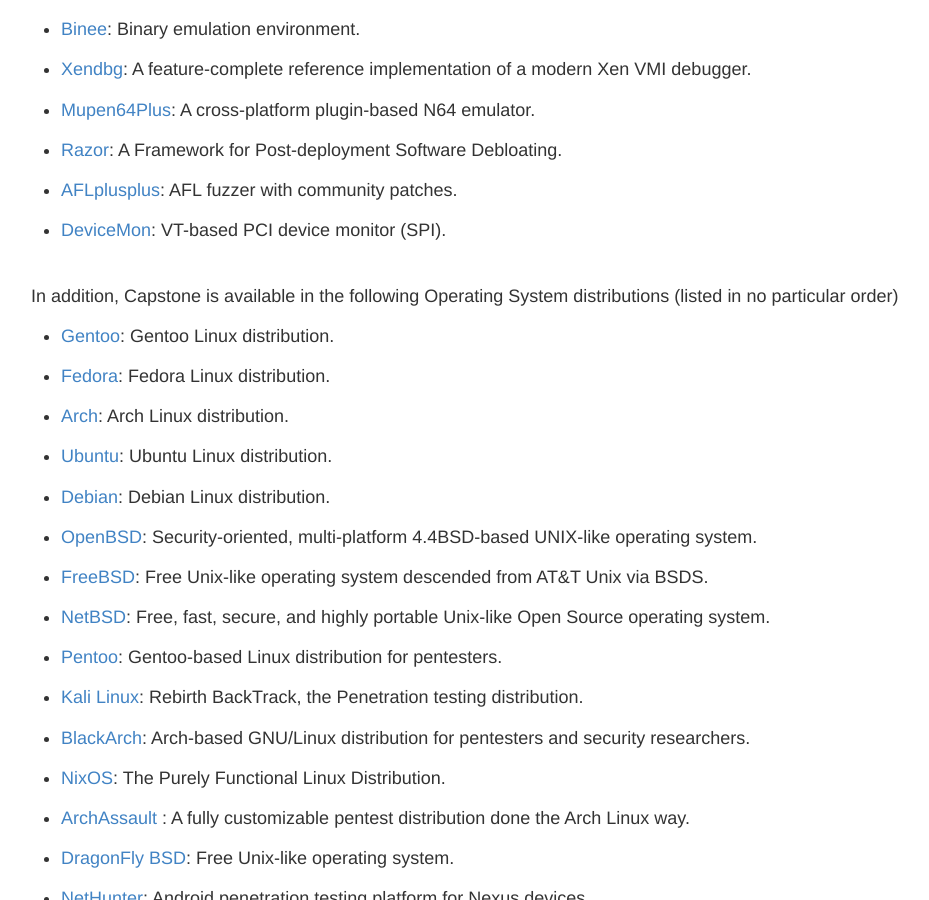
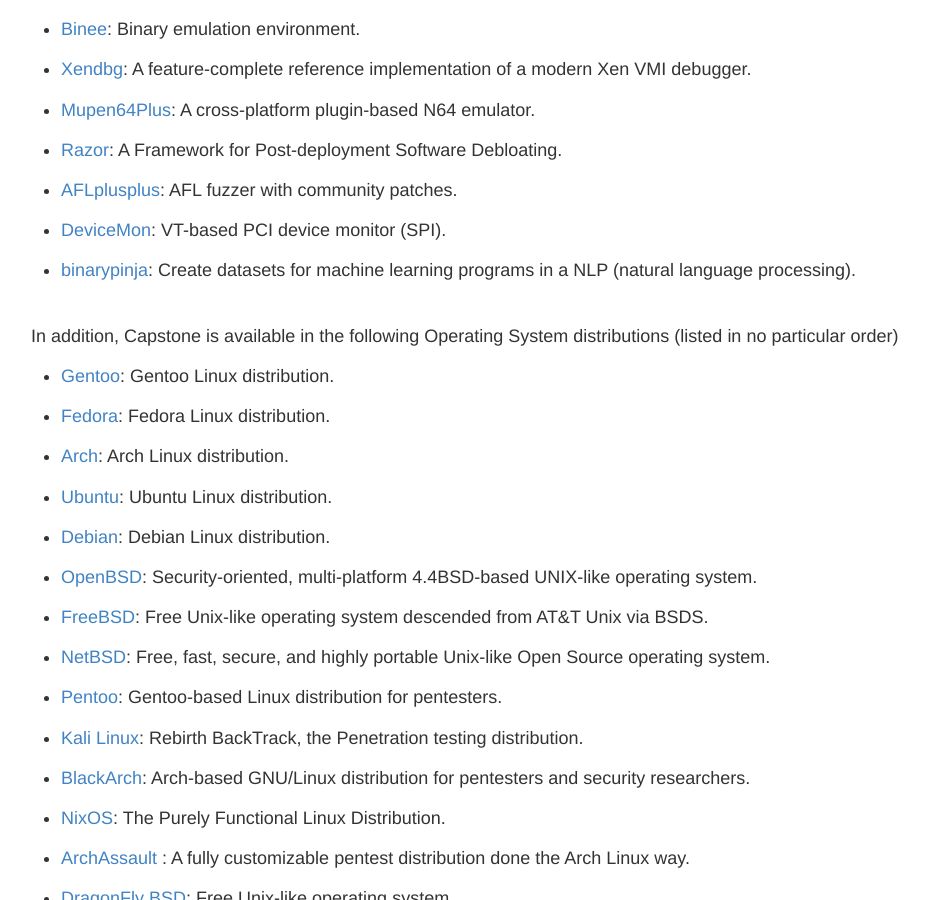
Before and after one commit to capstone-engine/capstone-engine.github.io, a Jekyll site: the page built from showcase.md, in a window 1280 px wide and 900 px high, scrolled down 20019 px. Shown: the whole window, without its empty margins (169-1098 px from the left). Built offline with Jekyll 4.4.1, drawn with Linux system fonts in a browser that asks for light colours; some of the changed lines change nothing that is shown.

Commit message:
showcase

```diff
--- a/showcase.md
+++ b/showcase.md
@@ -5,7 +5,7 @@
 
 ## Showcase
 
-In our knowledge, Capstone has been used by **480** following products (listed in no particular order).
+In our knowledge, Capstone has been used by **481** following products (listed in no particular order).
 
 - [Skorpio](http://groundx.io/docs/Opcde2018-skorpio.pdf): Cross-platform-architecture Dynamic Instrumentation Framework.
 
@@ -967,6 +967,8 @@
 
 - [DeviceMon](https://github.com/Kelvinhack/DeviceMon): VT-based PCI device monitor (SPI).
 
+- [binarypinja](https://github.com/cakeoomoo/binarypinja): Create datasets for machine learning programs in a NLP (natural language processing).
+
 
 <br>
 In addition, Capstone is available in the following Operating System distributions (listed in no particular order)
```
